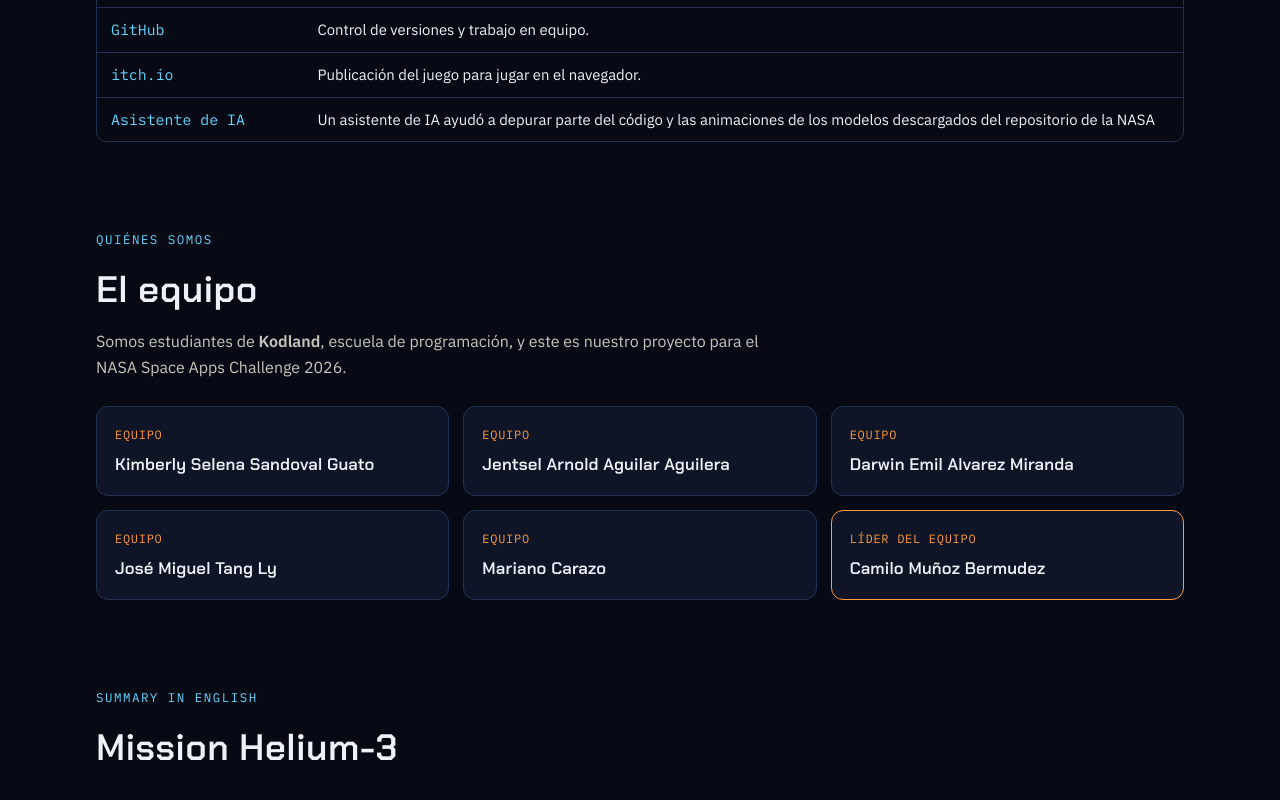
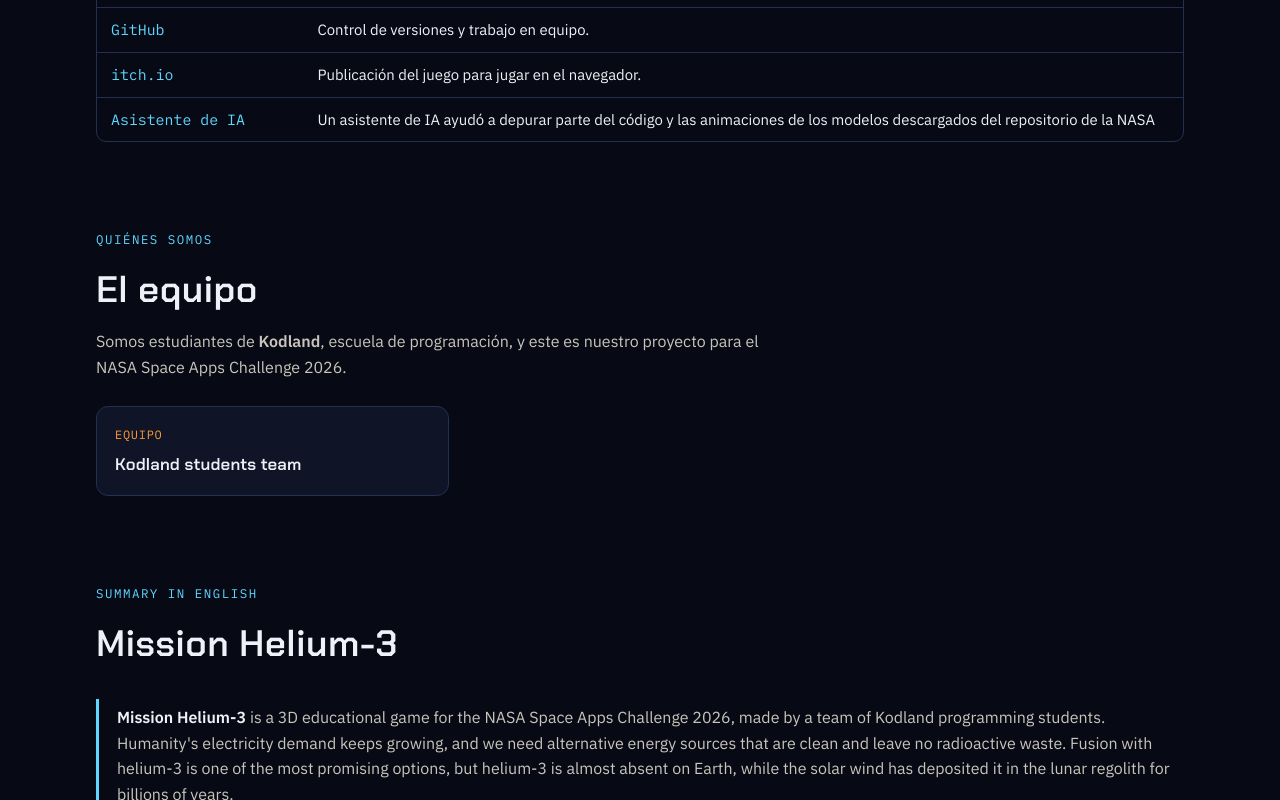
Before and after one commit to Camubermu/mision-helio-3, a plain HTML site: page docs/index.html in a window 1280 px wide. Shown: the part 6701-7501 px from the top of the page. Drawn offline with Linux system fonts and the light colour scheme.

Commit message:
docs: reemplaza los nombres del equipo por "Kodland students team"
Por las reglas de NASA Space Apps sobre nombres de menores de 18 años, se quitan
los nombres del equipo de la página web, su guía de piezas y los créditos del juego.
No se cambia nada más. La versión entregada queda en la etiqueta entrega-space-apps-2026.

Co-Authored-By: Claude Opus 5.5 <noreply@anthropic.com>

```diff
--- a/docs/index.html
+++ b/docs/index.html
@@ -300,7 +300,7 @@ footer { color: var(--regolito); font-size: 0.88rem; border-top: 1px solid var(-
       <figure><img src="img/oxigeno.jpg" alt="Recarga de oxígeno en la esclusa de la estación" loading="lazy"><figcaption>Recarga de oxígeno en la esclusa.</figcaption></figure>
       <figure><img src="img/astronauta.jpg" alt="El astronauta con traje naranja en la Luna" loading="lazy"><figcaption>El astronauta, animado con Mixamo.</figcaption></figure>
       <figure><img src="img/comunicaciones.jpg" alt="Conversación con Control de Misión" loading="lazy"><figcaption>Conversación con Control de Misión.</figcaption></figure>
-      <figure><img src="img/creditos.jpg" alt="Créditos del juego con el equipo" loading="lazy"><figcaption>Créditos del equipo.</figcaption></figure>
+      <figure><img src="img/creditos.jpg?v=2" alt="Créditos del juego con el equipo" loading="lazy"><figcaption>Créditos del equipo.</figcaption></figure>
     </div>
   </section>
 
@@ -333,12 +333,7 @@ footer { color: var(--regolito); font-size: 0.88rem; border-top: 1px solid var(-
       <p class="sub">Somos estudiantes de <b>Kodland</b>, escuela de programación, y este es nuestro proyecto para el NASA Space Apps Challenge 2026.</p>
     </div>
     <div class="equipo">
-      <article class="persona"><span>Equipo</span><h3>Kimberly Selena Sandoval Guato</h3></article>
-      <article class="persona"><span>Equipo</span><h3>Jentsel Arnold Aguilar Aguilera</h3></article>
-      <article class="persona"><span>Equipo</span><h3>Darwin Emil Alvarez Miranda</h3></article>
-      <article class="persona"><span>Equipo</span><h3>José Miguel Tang Ly</h3></article>
-      <article class="persona"><span>Equipo</span><h3>Mariano Carazo</h3></article>
-      <article class="persona lider"><span>Líder del equipo</span><h3>Camilo Muñoz Bermudez</h3></article>
+      <article class="persona"><span>Equipo</span><h3>Kodland students team</h3></article>
     </div>
   </section>
 
```
Also changed, not shown: docs/img/creditos.jpg, 4 other files.
